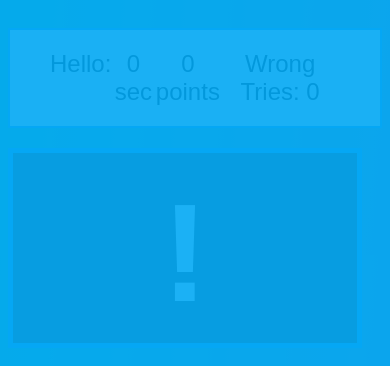
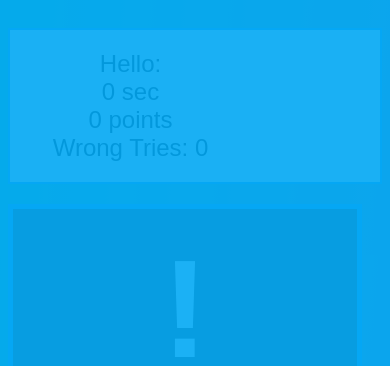
Before and after one commit to Hamza-Mohammad-Sorani/memory-game, a plain HTML site: page index.html in a window 390 px wide. Shown: the top 366 px of the page. Drawn offline with Linux system fonts and the light colour scheme.

Commit message:
responsive

```diff
--- a/main.css
+++ b/main.css
@@ -65,6 +65,12 @@ body {
   justify-content: space-between;
   border: 2px solid #2196f3;
   max-width: 100%;
+  flex-wrap: wrap;
+}
+
+.info div {
+  min-width: 161px;
+  margin-right: 20px;
 }
 
 .memory-game-blocks{
```
